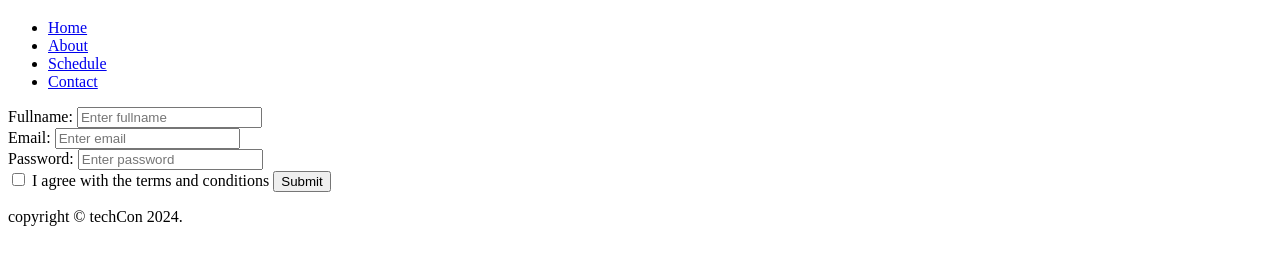
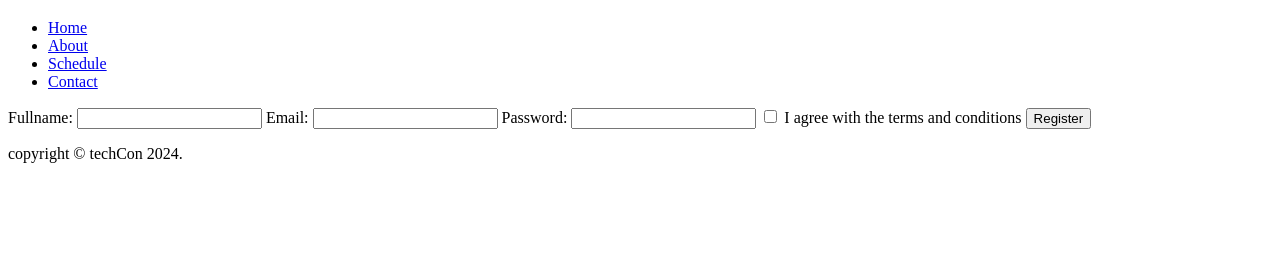
Before and after one commit to Ephy-kimotho/TechCon_HTML, a plain HTML site: page techcon_website/register.html in a window 1280 px wide. Shown: the part 61-326 px from the top of the page. Drawn offline with Linux system fonts and the light colour scheme.

Commit message:
Update Registration form

```diff
--- a/techcon_website/register.html
+++ b/techcon_website/register.html
@@ -19,23 +19,20 @@
     </header>
 
     <main>
-        <form>
+        <form action="/submit-form" method="post">
             <label for="fullname">Fullname:</label>
-            <input type="text" name="fullname" id="fullname" placeholder="Enter fullname" required>
-            <br>
+            <input type="text" name="fullname" id="fullname" required>
 
             <label for="email">Email:</label>
-            <input type="email" name="email" id="email" placeholder="Enter email" required>
-            <br>
+            <input type="email" name="email" id="email" required>
 
             <label for="password">Password:</label>
-            <input type="password" name="password" id="password" placeholder="Enter password" required>
+            <input type="password" name="password" id="password" required>
 
-            <br>
-            <input type="checkbox" name="terms-and-condition" id="terms-and-condition">
-            <label for="terms-and-condition">I agree with the terms and conditions</label>
+            <input type="checkbox" name="terms-and-conditions" id="terms-and-conditions">
+            <label for="terms-and-conditions">I agree with the terms and conditions</label>
 
-            <input type="submit" value="Submit">
+            <button type="submit">Register</button>
         </form>
     </main>
 
```
